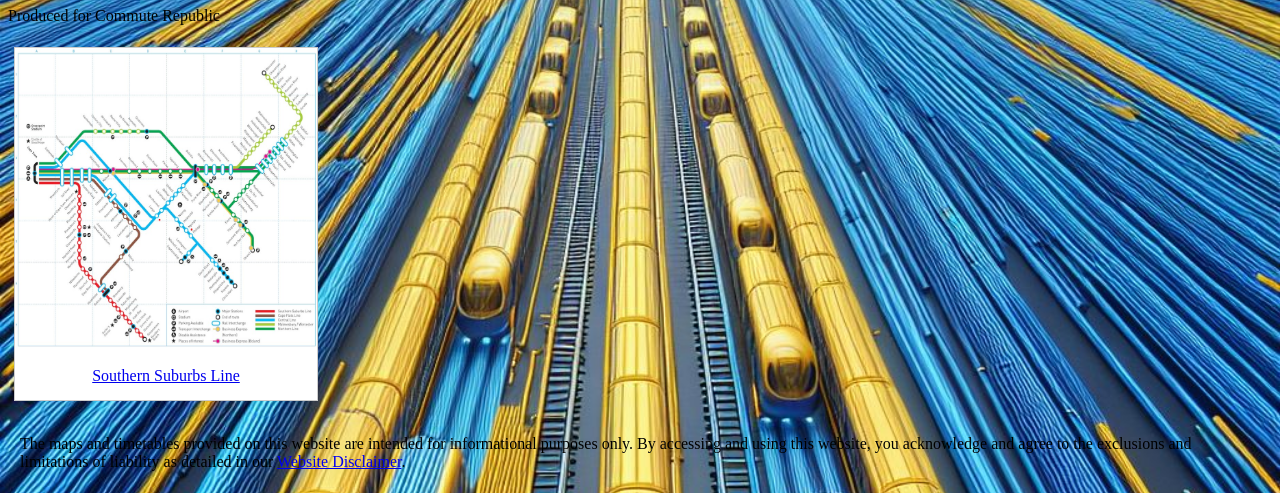
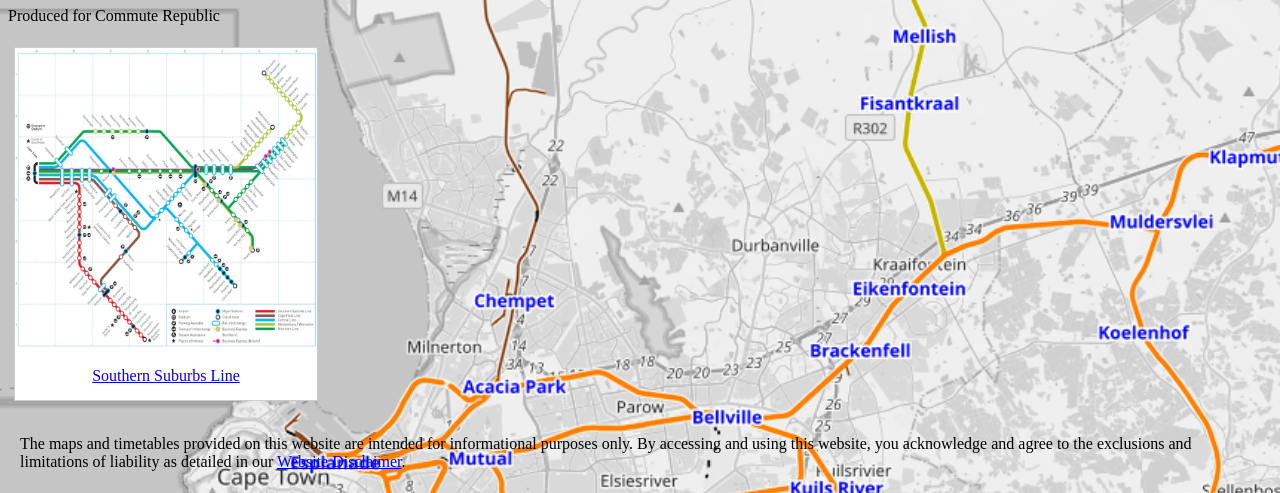
Before and after one commit to CommuteRepublic/capetowntrains.github.io, a plain HTML site: page docs/index.html in a window 1280 px wide. Shown: the part 73-566 px from the top of the page. Drawn offline with Linux system fonts and the light colour scheme.

Commit message:
Update index.html

```diff
--- a/docs/index.html
+++ b/docs/index.html
@@ -6,7 +6,7 @@
 
 <style>
       body {
-        background-image: url('background.jpeg');
+        background-image: url('cape_town_trains_background.png');
         background-repeat: no-repeat;
         background-attachment: fixed;
         background-size: cover;
```
